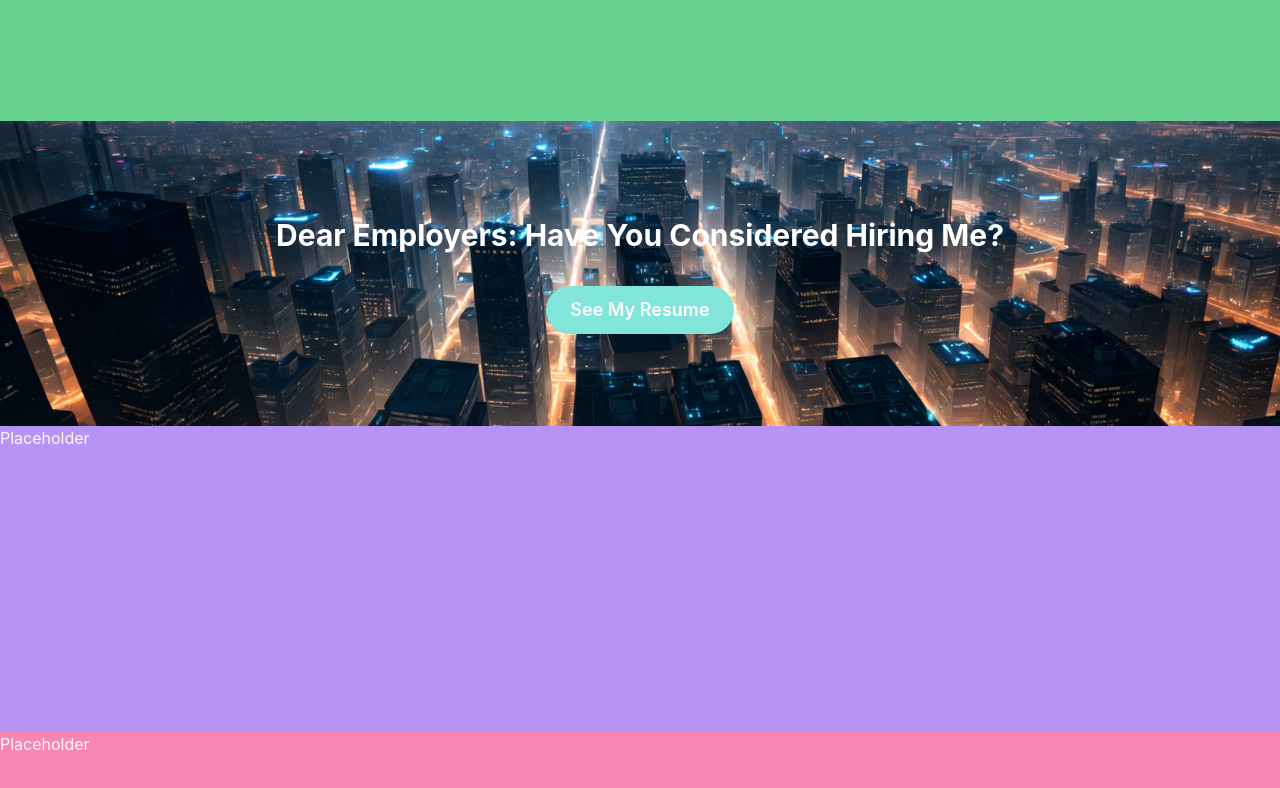
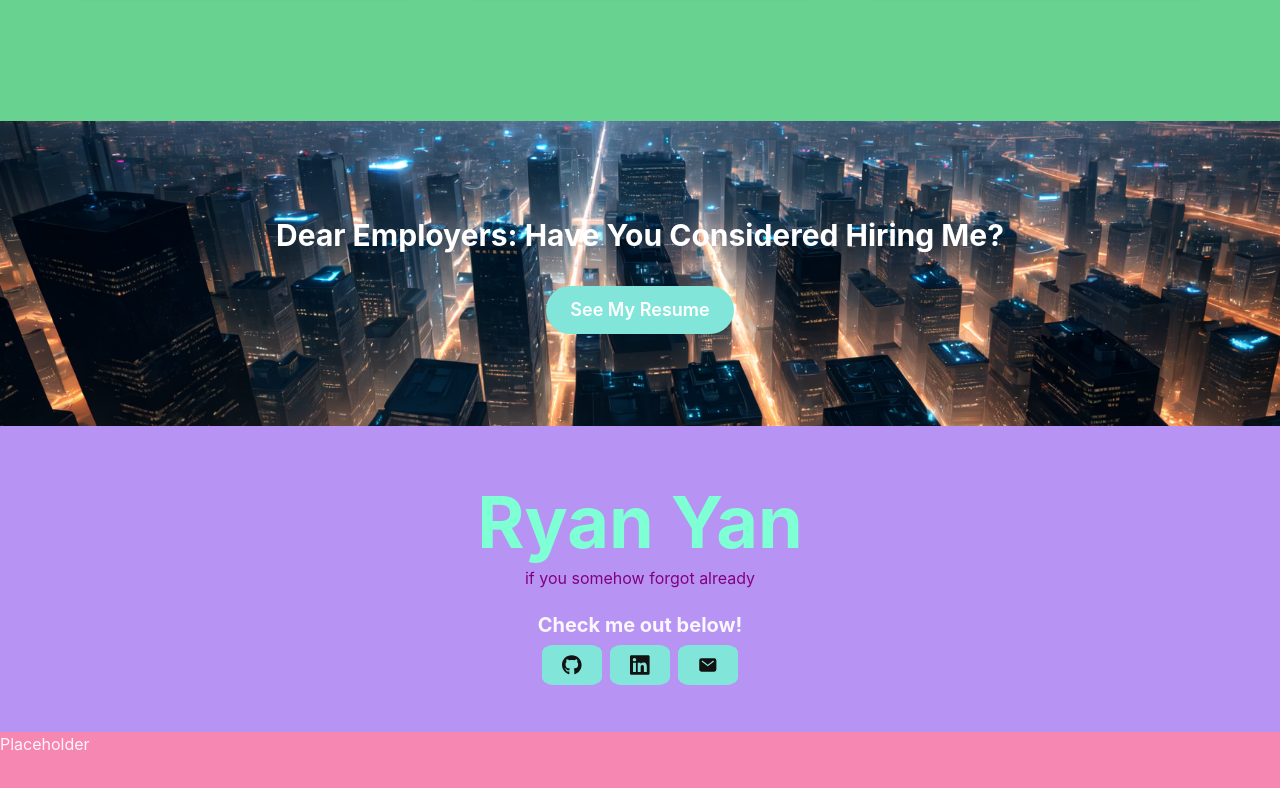
Before and after one commit to Madrobot9182/Protfolio-react, a React (Vite) app: page / in a window 1280 px wide. Shown: the part 1901-2689 px from the top of the page. Built offline with nearby package versions, Linux system fonts and the light colour scheme.

Commit message:
Created social

```diff
--- a/src/App.tsx
+++ b/src/App.tsx
@@ -1,4 +1,12 @@
-import { Box, Button, Grid, GridItem, Heading, Text, VStack } from "@chakra-ui/react";
+import {
+  Box,
+  Button,
+  Grid,
+  GridItem,
+  Heading,
+  Text,
+  VStack,
+} from "@chakra-ui/react";
 import Header from "./components/Header";
 import IntroductionText from "./components/IntroductionText";
 import About from "./components/About";
@@ -6,6 +14,7 @@ import ProjectGrid from "./components/ProjectGrid";
 
 import backgroundImageMain from "./assets/images/background1.jpg";
 import backgroundImageSecond from "./assets/images/background2.png";
+import ContactGrid from "./components/ContactGrid";
 
 function App() {
   return (
@@ -54,20 +63,31 @@ function App() {
         bgPosition="center"
         overflow="hidden"
       >
-        <VStack mt="6em" alignSelf="center" >
+        <VStack mt="6em" alignSelf="center">
           <Heading as="h3" size="lg" color="white" textAlign="center">
             Dear Employers: Have You Considered Hiring Me?
           </Heading>
-          <Button mt="25px" colorScheme="teal" color="white" size="lg" borderRadius={25}>
+          <Button
+            mt="25px"
+            colorScheme="teal"
+            color="white"
+            size="lg"
+            borderRadius={25}
+          >
             See My Resume
           </Button>
         </VStack>
       </GridItem>
 
       <GridItem bg="purple.300" area="contact">
-        <Box>
-          <Text>Placeholder</Text>
-        </Box>
+        <VStack>
+          <Heading mt="60px" as="h1" size="4xl" color="aquamarine">
+            Ryan Yan
+          </Heading>
+          <Text color="purple">if you somehow forgot already</Text>
+          <Heading mt="15px" as='h4' size='md'>Check me out below!</Heading>
+          <ContactGrid />
+        </VStack>
       </GridItem>
 
       <GridItem bg="pink.300" area="footer">
--- /dev/null
+++ b/src/components/ContactGrid.tsx
@@ -0,0 +1,38 @@
+import { Button, Circle, HStack, Icon, Link } from "@chakra-ui/react";
+import { FaGithub } from "react-icons/fa";
+import { FaLinkedin } from "react-icons/fa6";
+import { IoMail } from "react-icons/io5";
+
+const ContactGrid = () => {
+  const buttonLinks = [
+    { logo: FaGithub, link: "https://github.com/Madrobot9182" },
+    {
+      logo: FaLinkedin,
+      link: "https://www.linkedin.com/in/ryan-yan-b296a4205/",
+    },
+    {
+      logo: IoMail,
+      link: "mailto:madrobot9182@protonmail.com?subject=Getting%20in%20Contact&body=Hello,%20I'm%20interested%20in%20learning%20more.%20Please%20contact%20me:%20",
+    },
+  ];
+
+  return (
+    <HStack>
+      {buttonLinks.map((element) => (
+        <Link href={element["link"]} isExternal>
+          <Button variant="solid" borderRadius="20%" colorScheme="teal">
+            {
+              <Icon
+                as={element["logo"]}
+                boxSize="70%"
+                pos="relative"
+              />
+            }
+          </Button>
+        </Link>
+      ))}
+    </HStack>
+  );
+};
+
+export default ContactGrid;
```
Also changed, not shown: src/components/ContactButton.tsx (added, +11 -0 lines).
